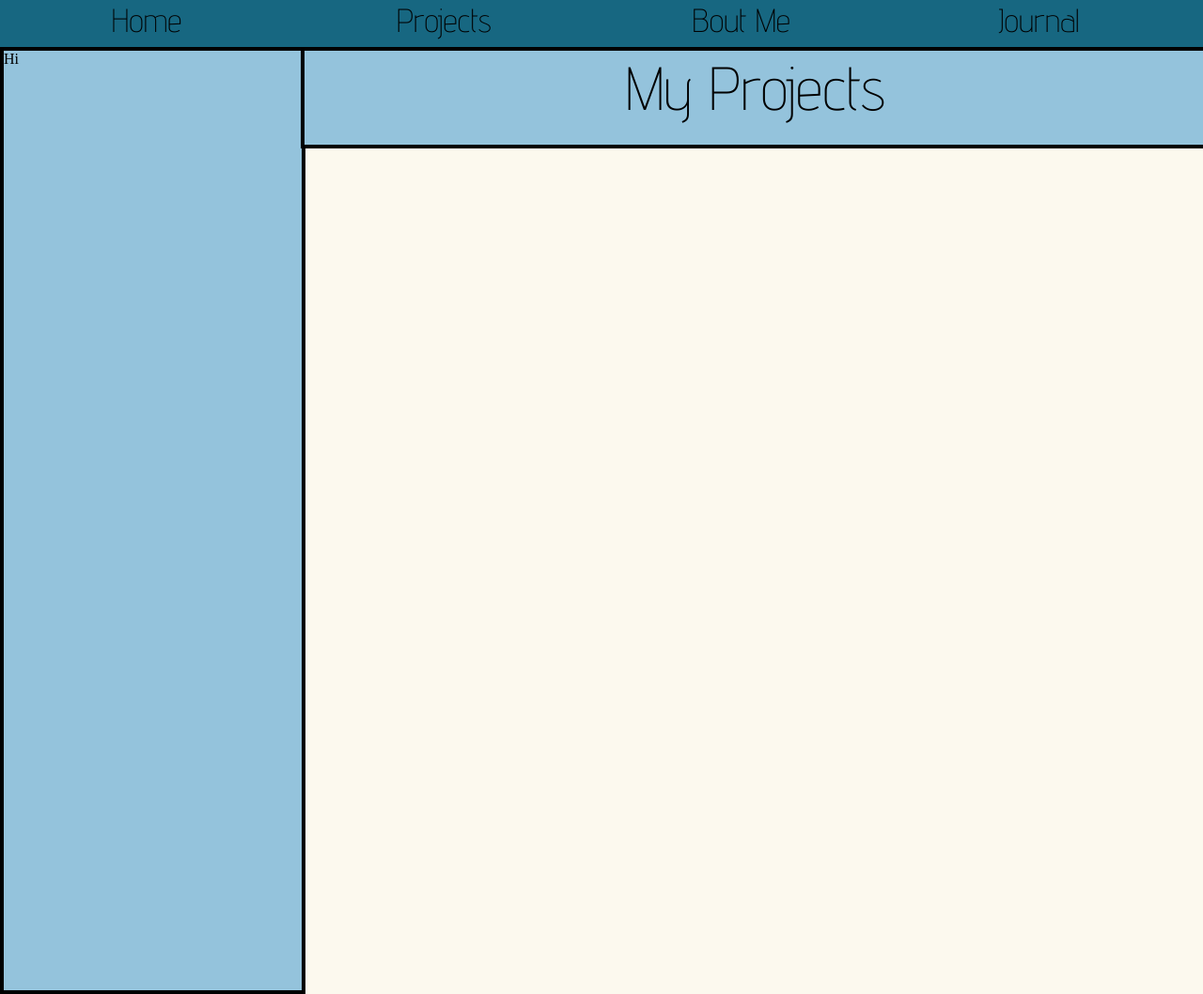
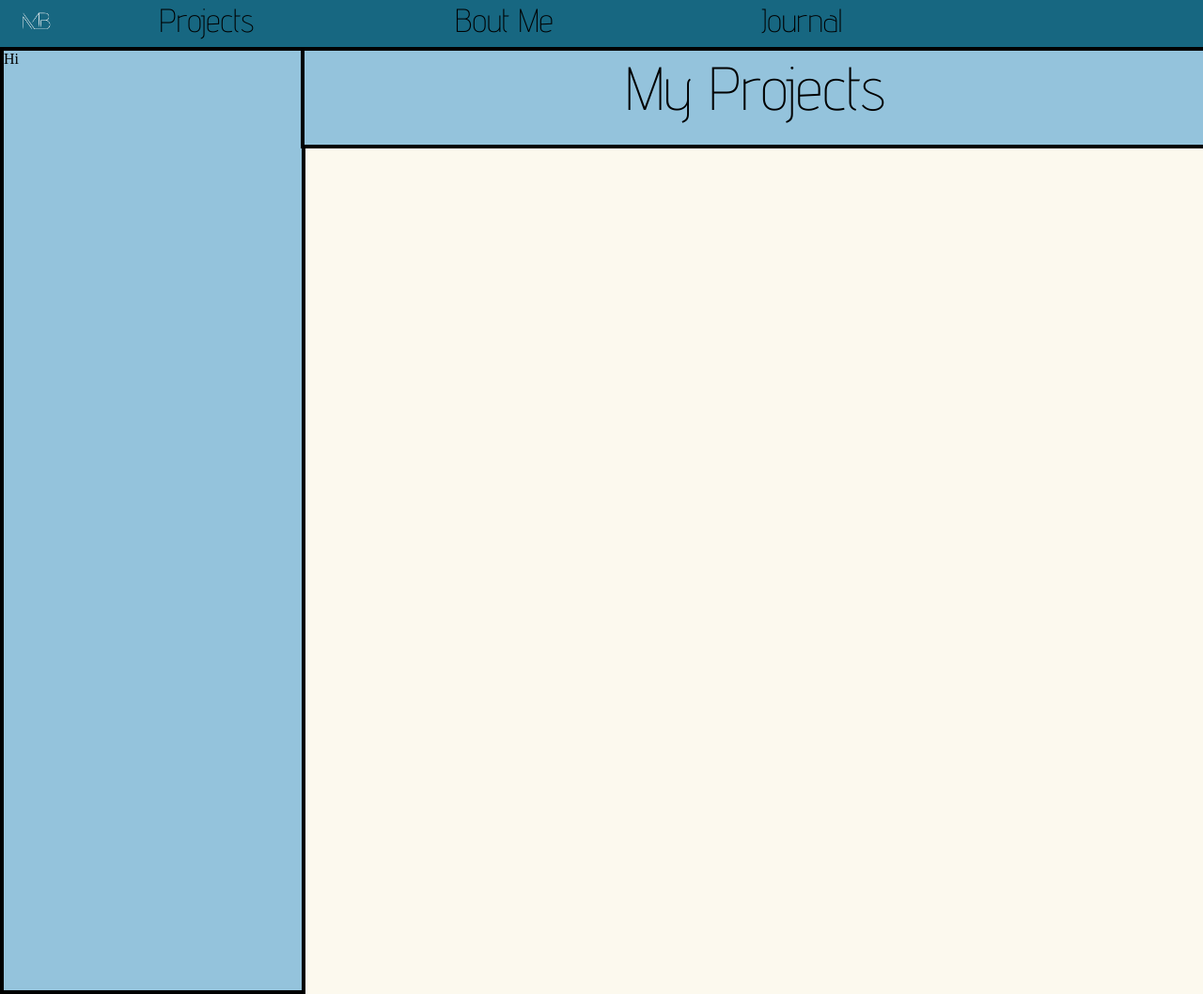
Before and after one commit to c25mb1/c25mb1.github.io, a plain HTML site: page projects.html in a window 1280 px wide. Shown: the whole page at 94% size. Drawn offline with Linux system fonts and the light colour scheme.

Commit message:
made small changes to website

```diff
--- a/projects.html
+++ b/projects.html
@@ -70,6 +70,13 @@
 		}
 
 
+		#home{
+			width: 60px;
+			height: 50px;
+			background-image: url(logo.png);
+			background-size: cover;
+		}
+
 
 	</style>
 
@@ -81,7 +88,7 @@
 <body>
 
 <div id="topmenu">
-	<a href="index.html"><div class="topmenubutton">Home</div></a>
+	<a href="index.html"><div id="home" class="topmenubutton"></div></a>
 	<a href="projects.html"><div class="topmenubutton">Projects</div></a>
 	<a href="boutme.html"><div class="topmenubutton">Bout Me</div></a>
 	<a href="journal.html"><div class="topmenubutton">Journal</div></a>
```
Also changed, not shown: boutme.html (+8 -1 lines), index.html (+7 -3 lines), journal.html (+7 -1 lines), logo.png (added), 1 other file.
